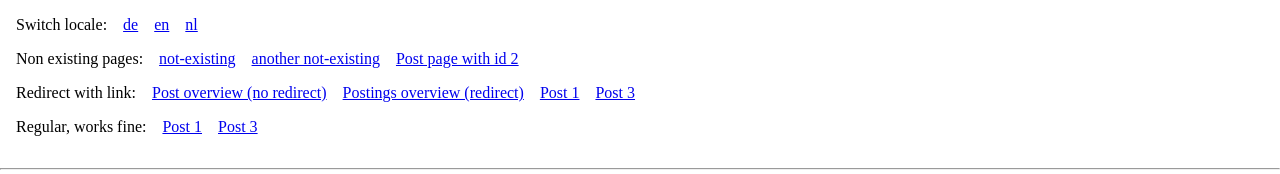
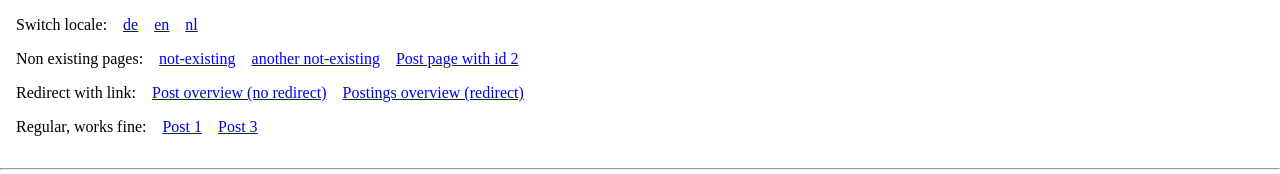
Before and after one commit to joggienl/nextjs-middleware-and-redirects, a Next.js app: page / in a window 1280 px wide. Shown: the top 174 px of the page. Built offline with nearby package versions, Linux system fonts and the light colour scheme.

Commit message:
remove working links

```diff
--- a/src/pages/_app.js
+++ b/src/pages/_app.js
@@ -79,16 +79,6 @@ export default function App({ Component, pageProps }) {
 							Postings overview (redirect)
 						</Link>
 					</li>
-					<li>
-						<Link href="/post/1" prefetch={false}>
-							Post 1
-						</Link>
-					</li>
-					<li>
-						<Link href="/post/3" prefetch={false}>
-							Post 3
-						</Link>
-					</li>
 				</ul>
 				<ul
 					style={{
```
